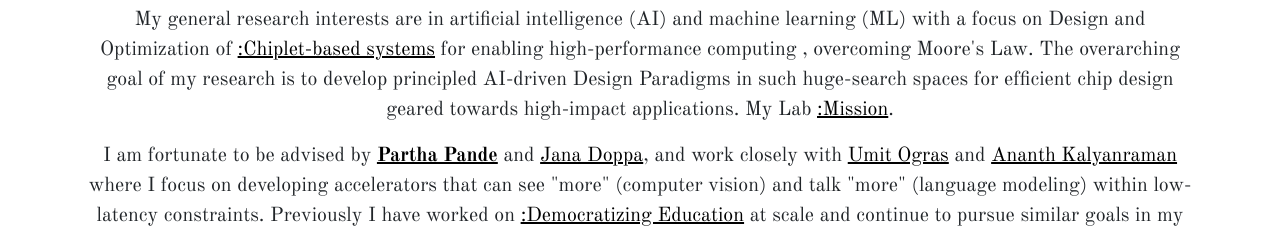
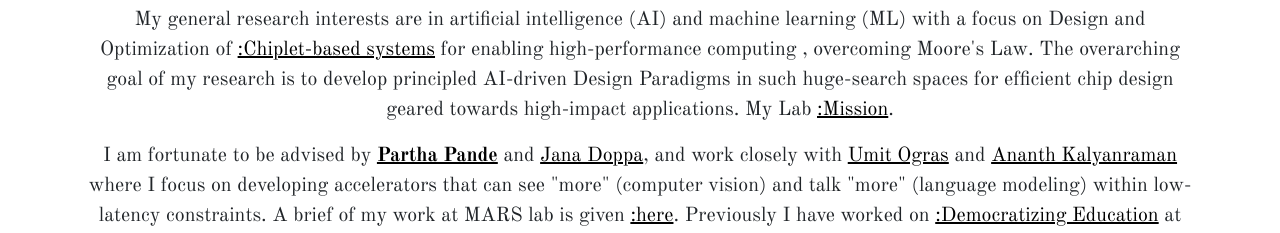
Before and after one commit to harshari/harshari.github.io, a website: page index.html in a window 1280 px wide. Shown: the part 719-952 px from the top of the page. Drawn offline with nearby package versions, Linux system fonts and the light colour scheme; a script that the page names is missing.

Commit message:
Update index.html

```diff
--- a/index.html
+++ b/index.html
@@ -104,6 +104,7 @@
                         I am fortunate to be advised by <a href="https://eecs.wsu.edu/~pande/" target="_blank"><strong>Partha Pande</strong></a> and <a href="https://eecs.wsu.edu/~jana/" target="_blank">Jana Doppa</a>,
                         and work closely with <a href="https://directory.engr.wisc.edu/ece/Faculty/Ogras_/" target="_blank">Umit Ogras</a> and <a href="https://eecs.wsu.edu/~ananth/" target="_blank">Ananth Kalyanraman</a> where I focus on developing
                         accelerators that can see "more" (computer vision) and talk "more" (language modeling) within low-latency constraints.
+                        A brief of my work at MARS lab is given <a href="https://eecs.wsu.edu/~pande/projects/chiplets.html"> :here</a>.
                         Previously I have worked on <a href="https://www.youtube.com/watch?v=EJSBfcc6PTk?t=36">:Democratizing Education</a> at scale and continue to pursue similar goals in my free time.
                         Prior to joining grad school, I worked for four years under the inimitable Dhananjay <a href="https://www.youtube.com/watch?v=eJT-IODR5iw"> :Gadre</a> at his Lab and converged multiple projects including
                         one of the most cited course on <a href="https://onlinecourses.nptel.ac.in/noc20_ee98/preview" target="_blank">NPTEL</a>, an American Journal of Physics
```
